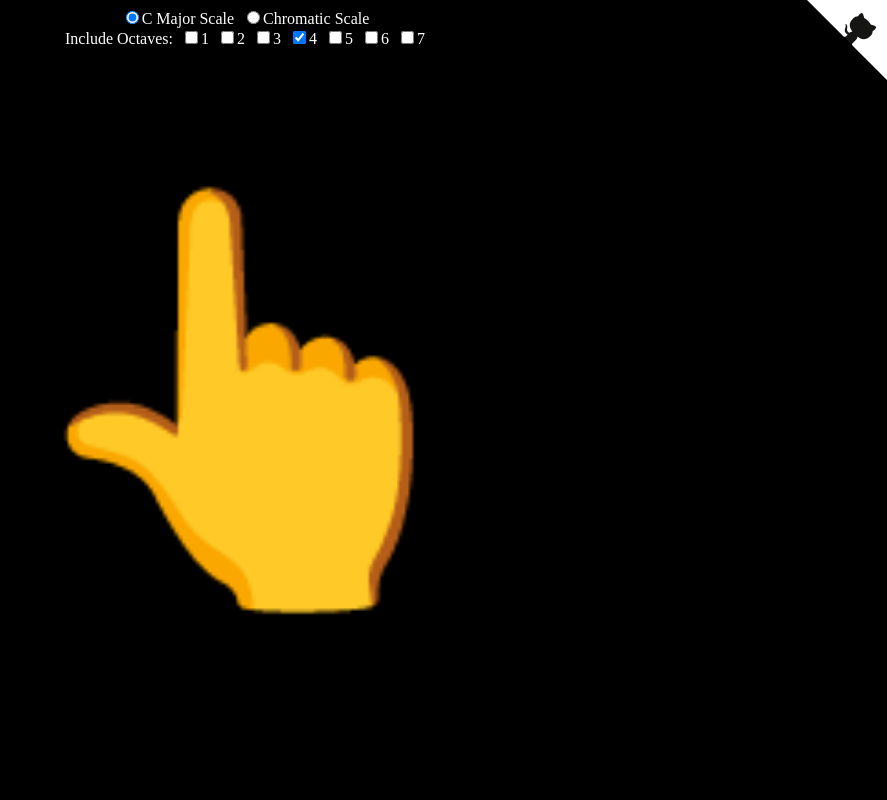
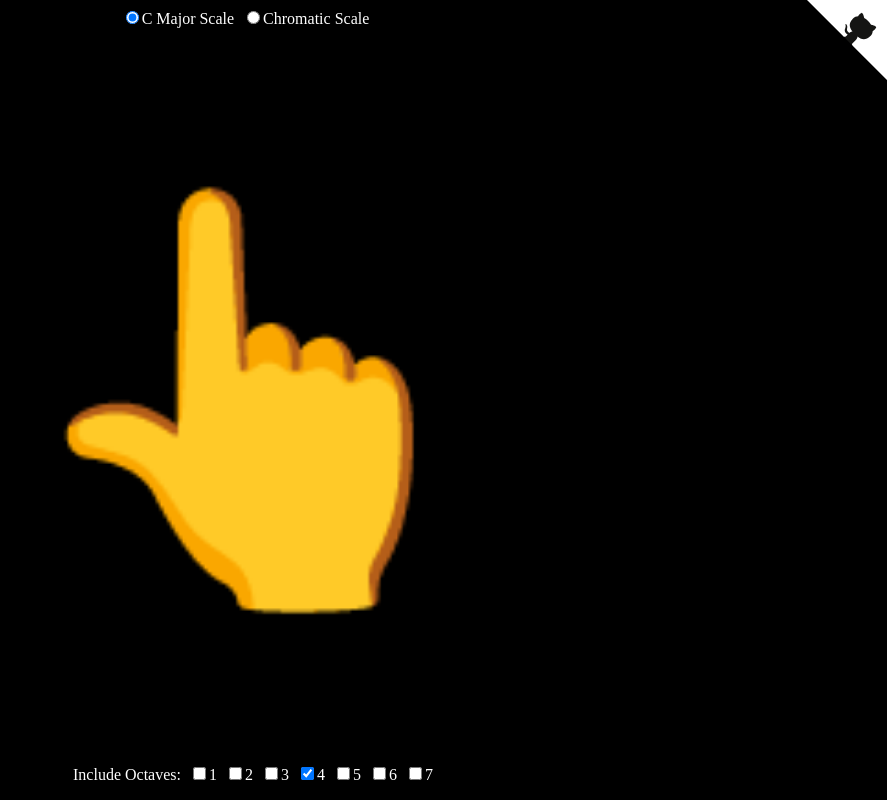
Before and after one commit to NathanJRollins/simple-ear-trainer, a plain HTML site: page index.html in a window 1280 px wide. Shown: the whole page, without its empty margins (393-1280 px from the left). Drawn offline with Linux system fonts and the light colour scheme.

Commit message:
Fix CSS
Moved selector to not overlap with the GitHub source link in the corner.

```diff
--- a/index.html
+++ b/index.html
@@ -10,11 +10,13 @@
 	</head>
 	<body>
 		<!-- scale selectors -->
+		<div id="scales">
 			<input type="radio" name="scale" id="scale-cmajor" onclick="scaleChanged('cmajor')" checked><label for="scale-cmajor">C Major Scale</label>&nbsp;
 			<input type="radio" name="scale" id="scale-chromatic" onclick="scaleChanged('chromatic')"><label for="scale-chromatic">Chromatic Scale</label>&nbsp;
-		<br>
+		</div>
 
 		<!-- octave selectors -->
+		<div id="octaves">
 			Include Octaves:&nbsp;
 			<input type="checkbox" id="octave-1"><label for="octave-1">1</label>&nbsp;
 			<input type="checkbox" id="octave-2"><label for="octave-2">2</label>&nbsp;
@@ -23,6 +25,7 @@
 			<input type="checkbox" id="octave-5"><label for="octave-5">5</label>&nbsp;
 			<input type="checkbox" id="octave-6"><label for="octave-6">6</label>&nbsp;
 			<input type="checkbox" id="octave-7"><label for="octave-7">7</label>&nbsp;
+		</div>
 
 		<audio id="audio-element"></audio>
 		<div id="display-element">👆</div>
--- a/style.css
+++ b/style.css
@@ -17,6 +17,13 @@ html {
 	color: white;
 }
 
+#octaves {
+	top: 98%;
+	position: absolute;
+	transform: translate(0%,-100%);
+	width: 100%;
+}
+
 .unselectable {
 	-webkit-touch-callout: none;
 	-webkit-user-select: none;
```
Lines whose indentation alone changed are shown as unchanged.
